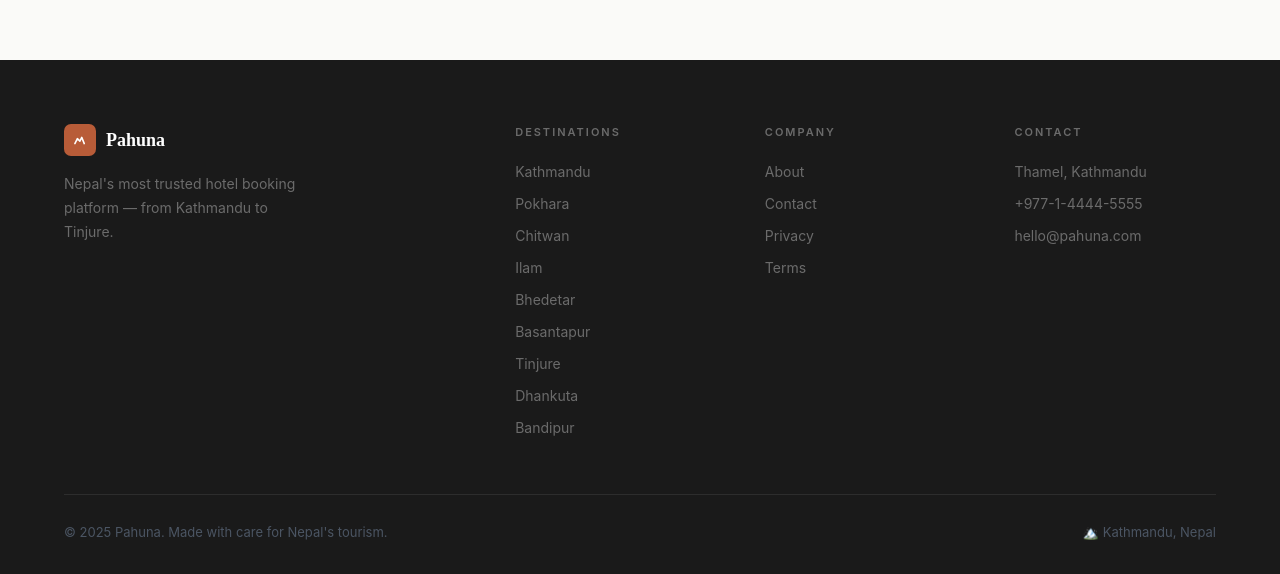
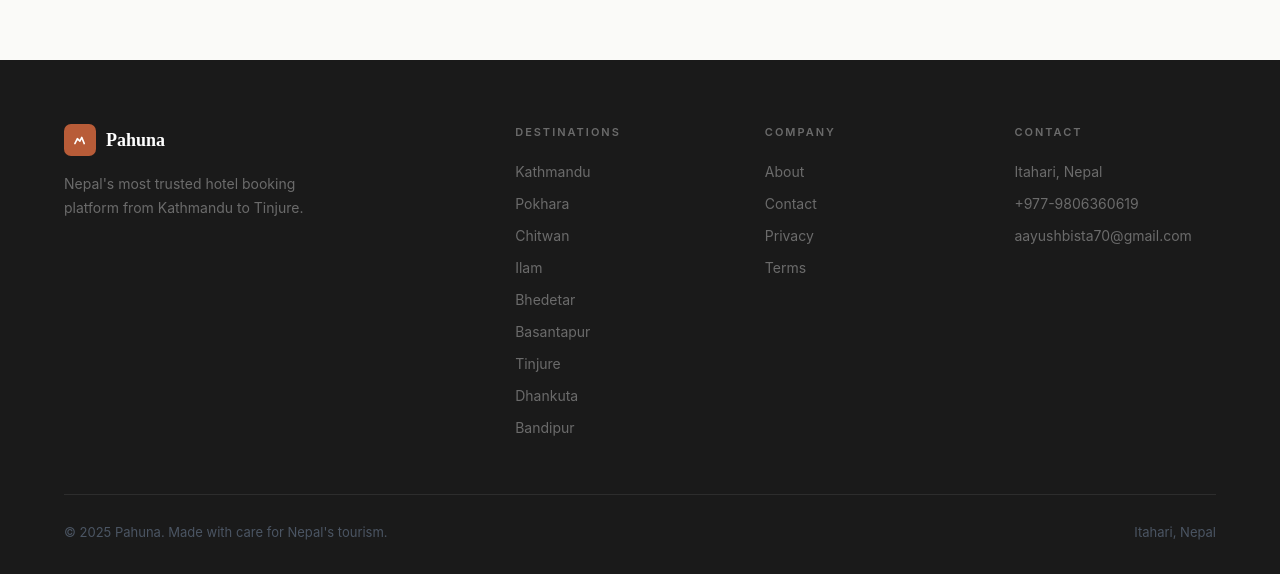
Before and after one commit to ayush-bista/Pahuna, a React (Create React App) app: page /dashboard in a window 1280 px wide. Shown: the part 740-1314 px from the top of the page. Built offline with nearby package versions, Linux system fonts and the light colour scheme.

Commit message:
Updated Info

```diff
--- a/src/components/Footer/Footer.jsx
+++ b/src/components/Footer/Footer.jsx
@@ -21,7 +21,7 @@ export default function Footer() {
               </span>
             </div>
             <p style={{ fontFamily: "Inter, sans-serif", fontSize: "14px", color: "#6B6B6B", lineHeight: 1.7, maxWidth: "240px" }}>
-              Nepal's most trusted hotel booking platform — from Kathmandu to Tinjure.
+              Nepal's most trusted hotel booking platform from Kathmandu to Tinjure.
             </p>
           </div>
 
@@ -59,9 +59,9 @@ export default function Footer() {
               Contact
             </p>
             <div style={{ display: "flex", flexDirection: "column", gap: "11px" }}>
-              <p style={{ fontFamily: "Inter, sans-serif", fontSize: "14px", color: "#6B6B6B" }}>Thamel, Kathmandu</p>
-              <p style={{ fontFamily: "Inter, sans-serif", fontSize: "14px", color: "#6B6B6B" }}>+977-1-4444-5555</p>
-              <p style={{ fontFamily: "Inter, sans-serif", fontSize: "14px", color: "#6B6B6B" }}>hello@pahuna.com</p>
+              <p style={{ fontFamily: "Inter, sans-serif", fontSize: "14px", color: "#6B6B6B" }}>Itahari, Nepal</p>
+              <p style={{ fontFamily: "Inter, sans-serif", fontSize: "14px", color: "#6B6B6B" }}>+977-9806360619</p>
+              <p style={{ fontFamily: "Inter, sans-serif", fontSize: "14px", color: "#6B6B6B" }}>aayushbista70@gmail.com</p>
             </div>
           </div>
         </div>
@@ -71,7 +71,7 @@ export default function Footer() {
             © 2025 Pahuna. Made with care for Nepal's tourism.
           </p>
           <p style={{ fontFamily: "Inter, sans-serif", fontSize: "13px", color: "#4B5563" }}>
-            🏔️ Kathmandu, Nepal
+            Itahari, Nepal
           </p>
         </div>
       </div>
--- a/src/components/Hero/Hero.jsx
+++ b/src/components/Hero/Hero.jsx
@@ -62,7 +62,7 @@ export default function Hero() {
             zIndex: 2,
           }}>
             <div style={{ display: "flex", alignItems: "center", gap: "8px", marginBottom: "24px" }}>
-              <div style={{ width: "24px", height: "2px", backgroundColor: "#B85C38", borderRadius: "2px" }} />
+              {/* <div style={{ width: "24px", height: "2px", backgroundColor: "#B85C38", borderRadius: "2px" }} /> */}
               <span style={{ fontFamily: "Inter, sans-serif", fontSize: "12px", fontWeight: 600, letterSpacing: "2.5px", textTransform: "uppercase", color: "#B85C38" }}>
                 Explore Nepal
               </span>
```
